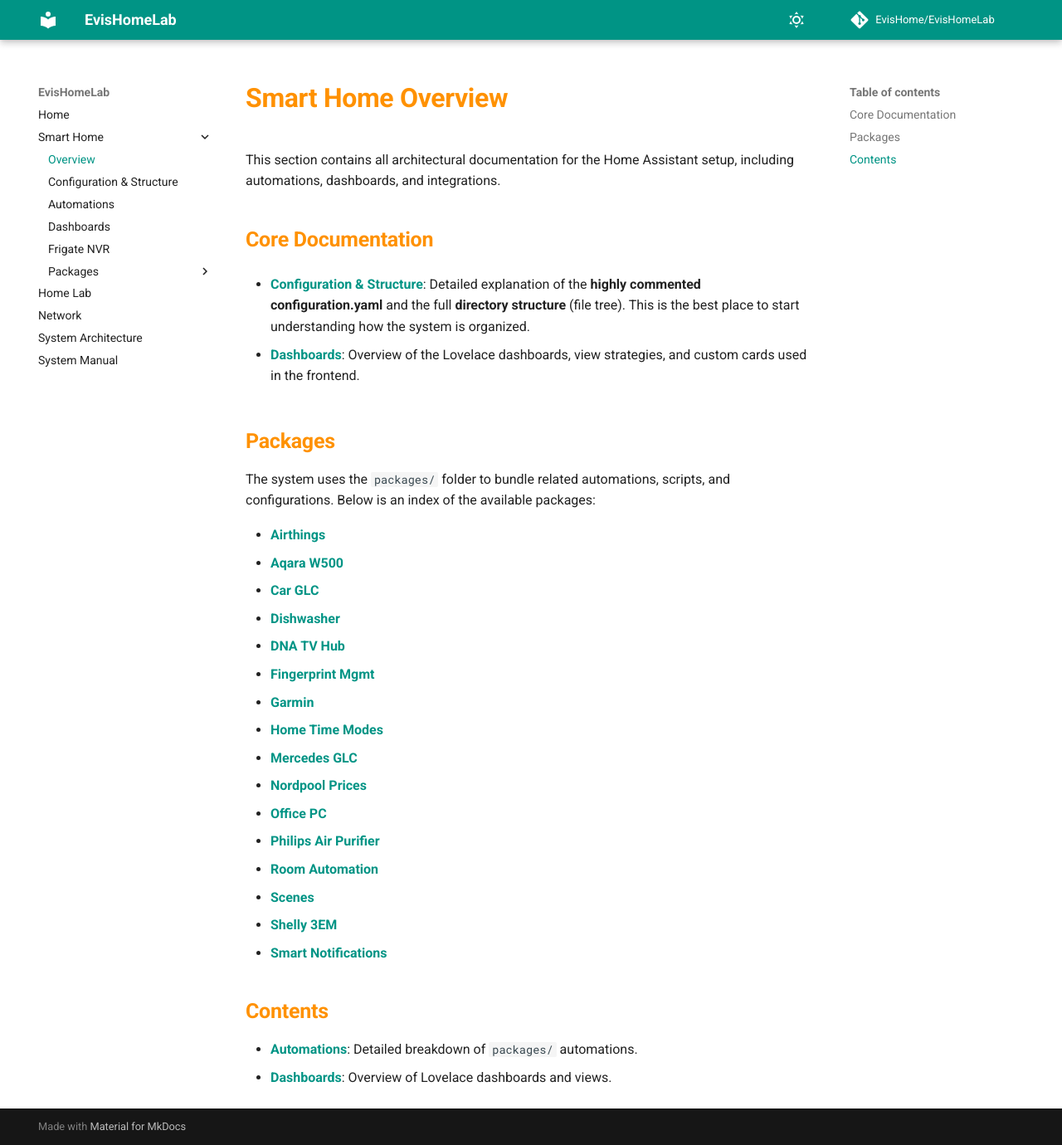
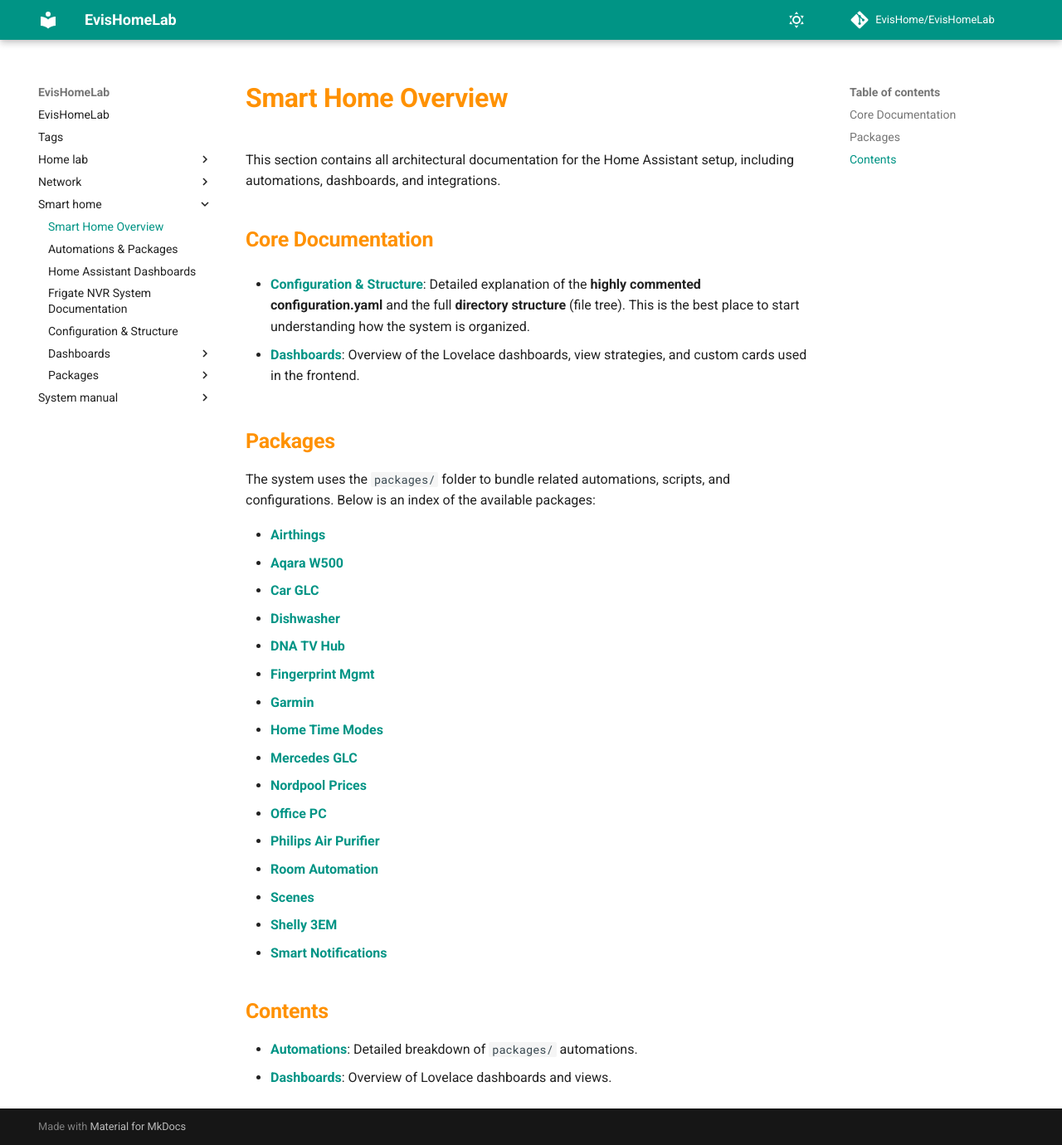
Before and after one commit to EvisHome/EvisHomeLab, an MkDocs documentation site: the page built from docs/smart-home/index.md, in a window 1280 px wide and 1380 px high. Shown: the whole window at 83% size. Built offline with MkDocs 1.6.1 and Material for MkDocs 9.7.7, drawn with Linux system fonts in a browser that asks for light colours; comment, search, counter and statistics services are not loaded.

Commit message:
Update Nav

```diff
--- a/mkdocs.yml
+++ b/mkdocs.yml
@@ -23,34 +23,34 @@
       toggle:
         icon: material/weather-night
         name: Switch to light mode
-nav:
-  - Home: index.md
-  - Smart Home:
-      - Overview: smart-home/index.md
-      - Configuration & Structure: smart-home/structure.md
-      - Automations: smart-home/automations.md
-      - Dashboards: smart-home/dashboards/index.md
-      - Frigate NVR: smart-home/frigate_nvr.md
-      - Packages:
-          - Airthings: smart-home/packages/airthings.md
-          - Aqara W500: smart-home/packages/aqara_w500.md
-          - Car: smart-home/packages/car.md
-          - Dishwasher: smart-home/packages/dishwasher.md
-          - DNA TV Hub: smart-home/packages/dna_tv_hub.md
-          - Fingerprint Mgmt: smart-home/packages/fingerprint_management.md
-          - Garmin: smart-home/packages/garmin.md
-          - Home Time Modes: smart-home/packages/home_time_modes.md
-          - Nordpool Prices: smart-home/packages/nordpool_prices.md
-          - Office PC: smart-home/packages/office_pc.md
-          - Philips Air Purifier: smart-home/packages/philips_air_purifier.md
-          - Room Automation: smart-home/packages/room_automation.md
-          - Scenes: smart-home/packages/scenes.md
-          - Shelly 3EM: smart-home/packages/shelly_3em.md
-          - Smart Notifications: smart-home/packages/smart_notifications.md
-  - Home Lab: home-lab/index.md
-  - Network: network/index.md
-  - System Architecture: system_manual/architecture.md
-  - System Manual: system_manual/setup_guide.md
+#nav:
+#  - Home: index.md
+#  - Smart Home:
+#      - Overview: smart-home/index.md
+#      - Configuration & Structure: smart-home/structure.md
+#      - Automations: smart-home/automations.md
+#      - Dashboards: smart-home/dashboards/index.md
+#      - Frigate NVR: smart-home/frigate_nvr.md
+#      - Packages:
+#          - Airthings: smart-home/packages/airthings.md
+#          - Aqara W500: smart-home/packages/aqara_w500.md
+#          - Car: smart-home/packages/car.md
+#          - Dishwasher: smart-home/packages/dishwasher.md
+#          - DNA TV Hub: smart-home/packages/dna_tv_hub.md
+#          - Fingerprint Mgmt: smart-home/packages/fingerprint_management.md
+#          - Garmin: smart-home/packages/garmin.md
+#          - Home Time Modes: smart-home/packages/home_time_modes.md
+#          - Nordpool Prices: smart-home/packages/nordpool_prices.md
+#          - Office PC: smart-home/packages/office_pc.md
+#          - Philips Air Purifier: smart-home/packages/philips_air_purifier.md
+#          - Room Automation: smart-home/packages/room_automation.md
+#          - Scenes: smart-home/packages/scenes.md
+#          - Shelly 3EM: smart-home/packages/shelly_3em.md
+#          - Smart Notifications: smart-home/packages/smart_notifications.md
+#  - Home Lab: home-lab/index.md
+#  - Network: network/index.md
+#  - System Architecture: system_manual/architecture.md
+#  - System Manual: system_manual/setup_guide.md
 
 markdown_extensions:
   - attr_list # Required for MkDocs Material styling features
@@ -68,5 +68,5 @@
 
 plugins:
   - tags:
-#      tags_file: tags.md
-#  - awesome-pages
+      tags_file: tags.md
+  - awesome-pages
```
Also changed, not shown: 1 other file.
